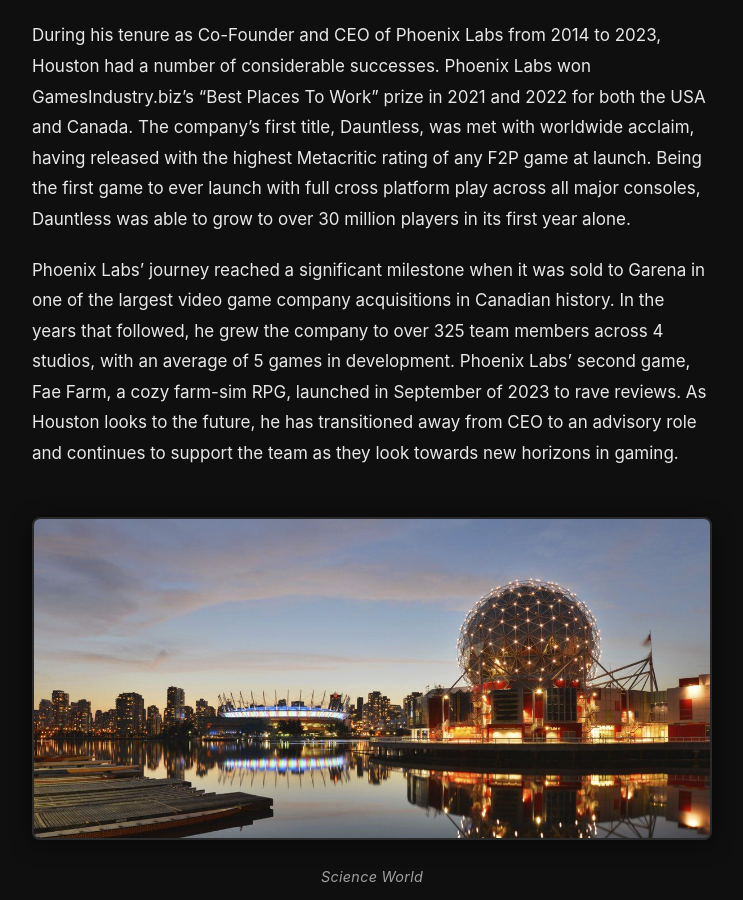
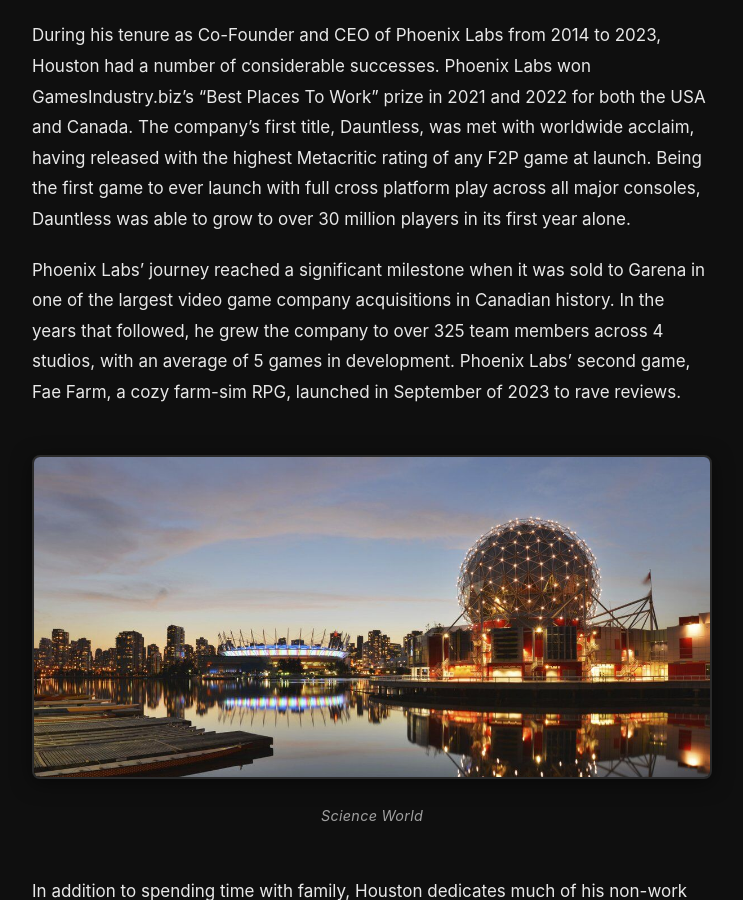
Before and after one commit to GTez/gtez.github.io, a Jekyll site: the page built from about.md, in a window 1280 px wide and 900 px high, scrolled down 3797 px. Shown: the whole window, without its empty margins (268-1011 px from the left). Built offline with Jekyll 4.4.1, drawn with Linux system fonts in a browser that asks for light colours; some of the changed text lies outside the part shown.

```diff
--- a/about.md
+++ b/about.md
@@ -51,7 +51,7 @@
 
 During his tenure as Co-Founder and CEO of Phoenix Labs from 2014 to 2023, Houston had a number of considerable successes. Phoenix Labs won GamesIndustry.biz's "Best Places To Work" prize in 2021 and 2022 for both the USA and Canada. The company's first title, Dauntless, was met with worldwide acclaim, having released with the highest Metacritic rating of any F2P game at launch. Being the first game to ever launch with full cross platform play across all major consoles, Dauntless was able to grow to over 30 million players in its first year alone.
 
-Phoenix Labs' journey reached a significant milestone when it was sold to Garena in one of the largest video game company acquisitions in Canadian history. In the years that followed, he grew the company to over 325 team members across 4 studios, with an average of 5 games in development. Phoenix Labs' second game, Fae Farm, a cozy farm-sim RPG, launched in September of 2023 to rave reviews. As Houston looks to the future, he has transitioned away from CEO to an advisory role and continues to support the team as they look towards new horizons in gaming.
+Phoenix Labs' journey reached a significant milestone when it was sold to Garena in one of the largest video game company acquisitions in Canadian history. In the years that followed, he grew the company to over 325 team members across 4 studios, with an average of 5 games in development. Phoenix Labs' second game, Fae Farm, a cozy farm-sim RPG, launched in September of 2023 to rave reviews.
 
 <figure class="about-image">
   <img src="{{ '/assets/images/science-world.png' | relative_url }}" alt="Science World">
```
Also changed, not shown: other parts of about.md (+1 -1 lines).
